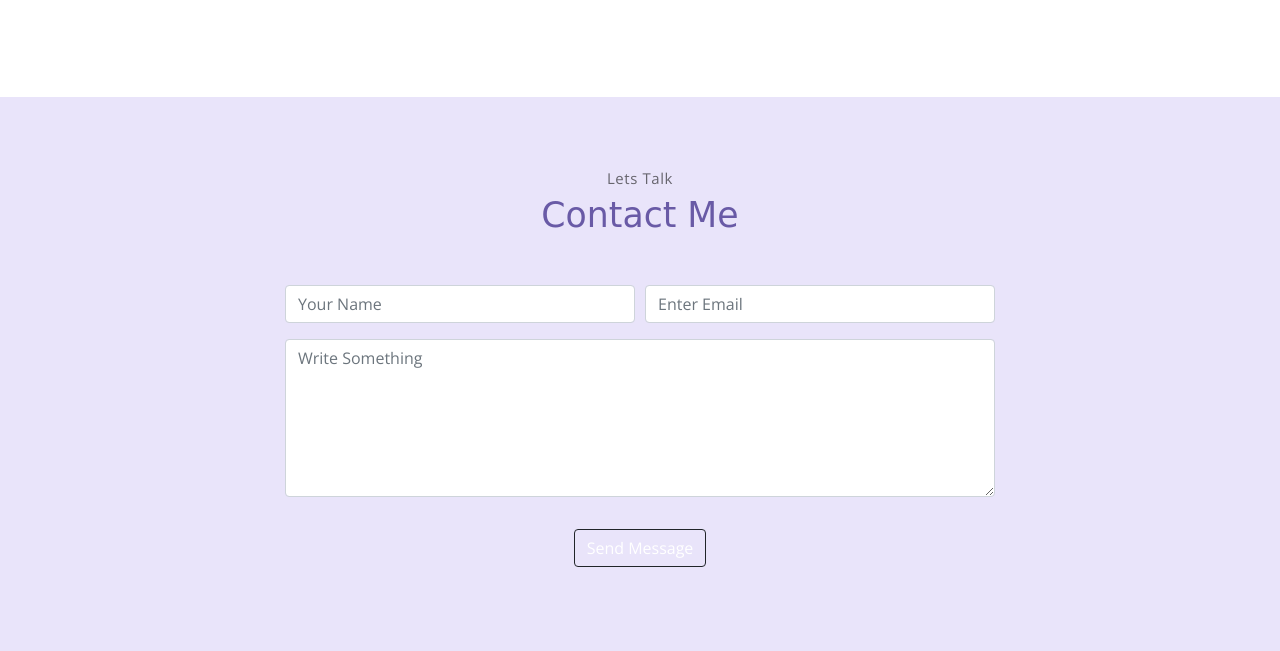
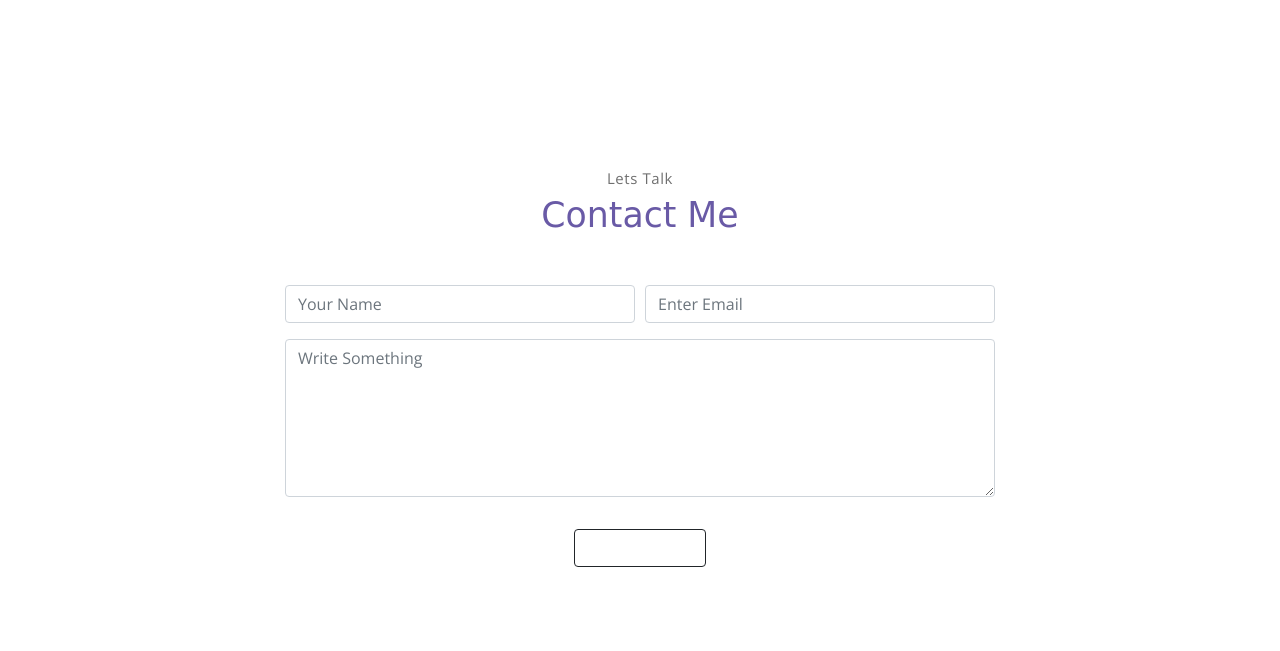
Before and after one commit to omari91/omari91.github.io, a plain HTML site: page index.html in a window 1280 px wide. Shown: the part 4046-4697 px from the top of the page. Drawn offline with nearby package versions, Linux system fonts and the light colour scheme; a web font is replaced by a local one.

Commit message:
form styling

```diff
--- a/index.html
+++ b/index.html
@@ -351,7 +351,7 @@
 
 
    <!-- contact section -->
-<section class="section" id="contact" style="background-color: #e9e4fa; color: #250505;">
+<section class="section" id="contact">
     <div class="container text-center">
         <p class="section-subtitle">Lets Talk </p>
         <h6 class="section-title mb-5">Contact Me</h6>
```
